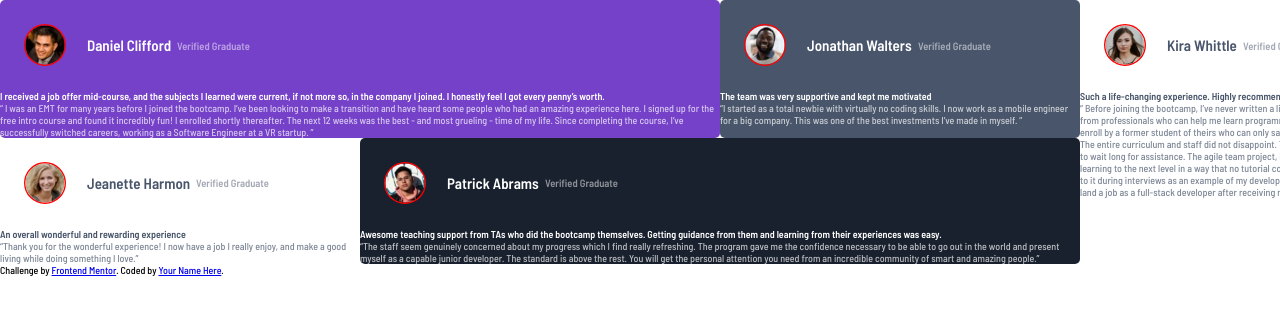
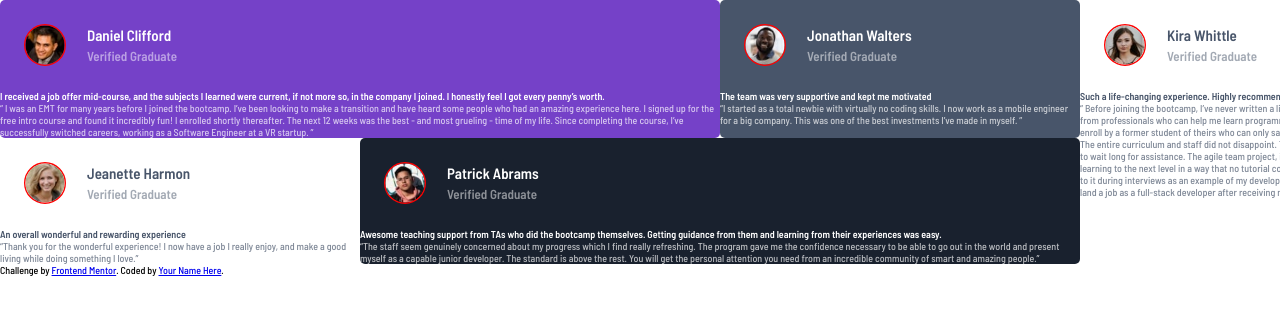
Before and after one commit to Zufallszahl/testimonials-grid, a plain HTML site: page index.html in a window 1280 px wide. Shown: the top 314 px of the page. Drawn offline with Linux system fonts and the light colour scheme.

Commit message:
Fixed avatar + user description placement.

```diff
--- a/index.html
+++ b/index.html
@@ -19,11 +19,12 @@
             <article class="user-details">
                 <img src="./images/image-daniel.jpg" alt="user avatar" class="avatar">
                 <h2 class="username">
-                    Daniel Clifford
+                    Daniel Clifford <br>
+                    <span class="user-desc">
+                    Verified Graduate
+                    </span>
                 </h2>
-                <h3 class="user-desc">
-                    Verified Graduate
-                </h3>
+
             </article>
             <article class="user-review">
                 <h4 class="highlight">
@@ -41,9 +42,11 @@
             <article class="user-details">
                 <img src="./images/image-jonathan.jpg" alt="user avatar" class="avatar">
                 <h2 class="username">
-                    Jonathan Walters </h2>
-                <h3 class="user-desc">
-                    Verified Graduate </h3>
+                    Jonathan Walters <br>
+                    <span class="user-desc">
+                    Verified Graduate
+                    </span></h2>
+
             </article>
             <article class="user-review">
                 <h4 class="highlight">
@@ -58,9 +61,11 @@
             <article class="user-details">
                 <img src="./images/image-jeanette.jpg" alt="user avatar" class="avatar">
                 <h2 class="username">
-                    Jeanette Harmon </h2>
-                <h3 class="user-desc">
-                    Verified Graduate </h3>
+                    Jeanette Harmon <br>
+                    <span class="user-desc">
+                    Verified Graduate
+                    </span>
+                </h2>
             </article>
             <article class="user-review">
                 <h4 class="highlight">
@@ -74,9 +79,11 @@
             <article class="user-details">
                 <img src="./images/image-patrick.jpg" alt="user avatar" class="avatar">
                 <h2 class="username">
-                    Patrick Abrams </h2>
-                <h3 class="user-desc">
-                    Verified Graduate </h3>
+                    Patrick Abrams <br>
+                    <span class="user-desc">
+                    Verified Graduate
+                    </span>
+                </h2>
             </article>
             <article class="user-review">
                 <h4 class="highlight">
@@ -90,9 +97,11 @@
             <article class="user-details">
                 <img src="./images/image-kira.jpg" alt="user avatar" class="avatar">
                 <h2 class="username">
-                    Kira Whittle </h2>
-                <h3 class="user-desc">
-                    Verified Graduate </h3>
+                    Kira Whittle <br>
+                    <span class="user-desc">
+                    Verified Graduate
+                    </span>
+                </h2>
             </article>
             <article class="user-review">
                 <h4 class="highlight">
--- a/style.css
+++ b/style.css
@@ -84,7 +84,7 @@ body {
 
 .user-desc {
     opacity: 0.5;
-    scale: 0.9;
+    font-size: 1.3rem;
 }
 
 .testimonial {
```
